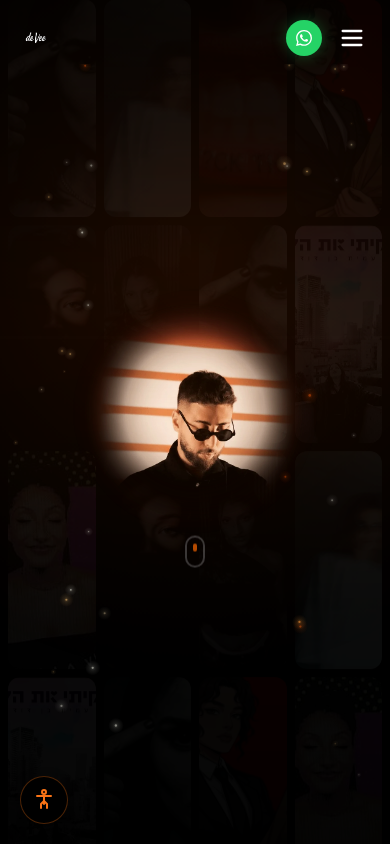
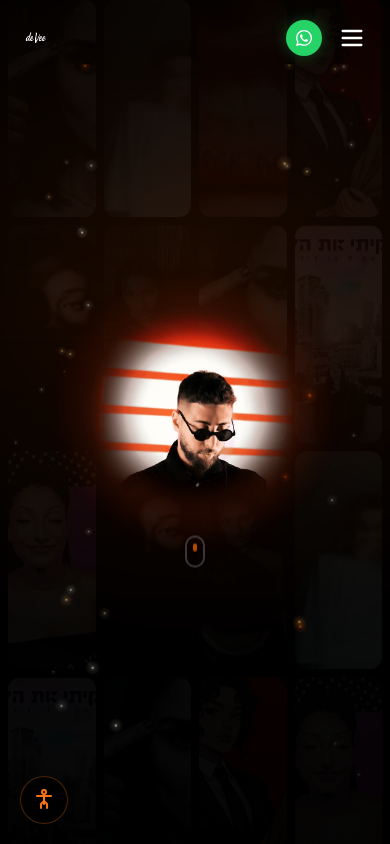
Before and after one commit to deVee-Prod/deVee-Site, a React (Vite) app in the folder frontend/: page / in a window 390 px wide. Shown: the top 844 px of the page. Built offline with nearby package versions, Linux system fonts and the light colour scheme.

Commit message:
Fix Hero portrait colors and mobile glow stacking overlay

```diff
--- a/frontend/index.html
+++ b/frontend/index.html
@@ -27,7 +27,7 @@
     <link rel="preconnect" href="https://fonts.gstatic.com" crossorigin />
     <link href="https://fonts.googleapis.com/css2?family=Montserrat:wght@800;900&display=swap" rel="stylesheet" media="print" onload="this.media='all'" />
     <noscript><link href="https://fonts.googleapis.com/css2?family=Montserrat:wght@800;900&display=swap" rel="stylesheet" /></noscript>
-    <link rel="preload" href="/deVee Vingette 2 sized.webp" as="image" type="image/webp" fetchpriority="high" />
+    <link rel="preload" href="/deVee-hero-v3.jpg" as="image" type="image/jpeg" fetchpriority="high" />
     <title>deVee Music</title>
 
     <script type="application/ld+json">
@@ -113,7 +113,7 @@
   <body>
     <a href="#main-content" class="skip-link" style="position:absolute;top:-100%;left:50%;transform:translateX(-50%);background:#f97316;color:#000;padding:12px 24px;z-index:100000;font-weight:700;font-size:14px;border-radius:0 0 8px 8px;transition:top 0.2s ease;text-decoration:none;" onfocus="this.style.top='0'" onblur="this.style.top='-100%'">Skip to main content</a>
     <script>if(location.pathname!=="/"&&location.pathname!=="")document.write("<style>#shell{display:none}</style>")</script>
-    <div id="shell" aria-hidden="true" class="bg-background" style="position:absolute;top:0;left:0;right:0;z-index:99990;pointer-events:none"><div class="min-h-screen text-white"><div style="height:60px" class="sm:!h-[80px]"></div><section class="relative flex flex-col items-center justify-center min-h-[88vh] md:min-h-[85vh] pt-10 sm:pt-14 pb-0 px-4 sm:px-6 overflow-hidden"><div class="relative z-10 flex flex-col items-center text-center w-full mt-auto mb-auto"><div class="relative max-w-[14rem] sm:max-w-[22rem] md:max-w-[25rem] lg:max-w-[29rem]"><img src="/deVee Vingette 2 sized.webp" alt="deVee" width="725" height="697" fetchpriority="high" class="w-full h-auto mix-blend-screen" style="mask-image:radial-gradient(circle,black 45%,transparent 72%);-webkit-mask-image:radial-gradient(circle,black 45%,transparent 72%)" /></div><div class="mt-6 sm:mt-7 md:mt-8 mb-8 sm:mb-10 md:mb-12 pb-0 flex flex-col items-center gap-2"><div class="w-5 h-8 sm:w-6 sm:h-10 border-2 border-white/30 rounded-full flex items-start justify-center p-1.5 sm:p-2 animate-bounce opacity-70"><div class="w-1 h-2 sm:w-1.5 sm:h-3 bg-orange-500 rounded-full"></div></div></div></div></section></div></div>
+    <div id="shell" aria-hidden="true" class="bg-background" style="position:absolute;top:0;left:0;right:0;z-index:99990;pointer-events:none"><div class="min-h-screen text-white"><div style="height:60px" class="sm:!h-[80px]"></div><section class="relative flex flex-col items-center justify-center min-h-[88vh] md:min-h-[85vh] pt-10 sm:pt-14 pb-0 px-4 sm:px-6 overflow-hidden"><div class="relative z-10 flex flex-col items-center text-center w-full mt-auto mb-auto"><div class="relative max-w-[14rem] sm:max-w-[22rem] md:max-w-[25rem] lg:max-w-[29rem]"><img src="/deVee-hero-v3.jpg" alt="deVee" width="725" height="697" fetchpriority="high" class="w-full h-auto mix-blend-screen" style="mask-image:radial-gradient(circle,black 45%,transparent 72%);-webkit-mask-image:radial-gradient(circle,black 45%,transparent 72%)" /></div><div class="mt-6 sm:mt-7 md:mt-8 mb-8 sm:mb-10 md:mb-12 pb-0 flex flex-col items-center gap-2"><div class="w-5 h-8 sm:w-6 sm:h-10 border-2 border-white/30 rounded-full flex items-start justify-center p-1.5 sm:p-2 animate-bounce opacity-70"><div class="w-1 h-2 sm:w-1.5 sm:h-3 bg-orange-500 rounded-full"></div></div></div></div></section></div></div>
     <div id="root"></div>
     <script type="module" src="/src/main.tsx"></script>
     <script>
--- a/frontend/src/components/HeroSection.tsx
+++ b/frontend/src/components/HeroSection.tsx
@@ -64,42 +64,42 @@ export function HeroSection() {
             }}
           >
             <img
-              src="/deVee Vingette 2 sized.webp"
+              src="/deVee-hero-v3.jpg"
               alt="deVee"
               width="725"
               height="697"
               fetchPriority="high"
               loading="eager"
-              className="w-full h-auto mix-blend-screen"
+              className="relative z-10 w-full h-auto mix-blend-screen"
               style={{ maskImage: 'radial-gradient(circle, black 45%, transparent 72%)', WebkitMaskImage: 'radial-gradient(circle, black 45%, transparent 72%)' }}
             />
             {/* Orange glow on LEFT side */}
             <div
-              className="absolute top-[-10%] bottom-[-10%] hidden md:block transition-opacity duration-500 ease-out"
+              className="absolute -z-10 pointer-events-none top-[-10%] bottom-[-10%] hidden md:block transition-opacity duration-500 ease-out"
               style={{
                 left: '-40%',
                 width: '50%',
-                background: 'radial-gradient(ellipse at 70% 50%, rgba(234,88,12,0.12) 0%, rgba(234,88,12,0.05) 40%, transparent 70%)',
+                background: 'radial-gradient(ellipse at 70% 50%, rgba(240,62,21,0.12) 0%, rgba(240,62,21,0.05) 40%, transparent 70%)',
                 opacity: tilt.scale > 1 ? 1 : 0,
                 filter: 'blur(14px)',
               }}
             />
             {/* Orange glow on RIGHT side */}
             <div
-              className="absolute top-[-10%] bottom-[-10%] hidden md:block transition-opacity duration-500 ease-out"
+              className="absolute -z-10 pointer-events-none top-[-10%] bottom-[-10%] hidden md:block transition-opacity duration-500 ease-out"
               style={{
                 right: '-40%',
                 width: '50%',
-                background: 'radial-gradient(ellipse at 30% 50%, rgba(234,88,12,0.12) 0%, rgba(234,88,12,0.05) 40%, transparent 70%)',
+                background: 'radial-gradient(ellipse at 30% 50%, rgba(240,62,21,0.12) 0%, rgba(240,62,21,0.05) 40%, transparent 70%)',
                 opacity: tilt.scale > 1 ? 1 : 0,
                 filter: 'blur(14px)',
               }}
             />
-            {/* Mobile: always-on subtle glow around logo (hidden on desktop) */}
+            {/* Mobile: always-on subtle outer halo glow around logo (transparent center so portrait colors stay true) */}
             <div
-              className="absolute inset-[-12%] rounded-full block md:hidden"
+              className="absolute -z-10 pointer-events-none inset-[-12%] rounded-full block md:hidden"
               style={{
-                background: 'radial-gradient(circle, rgba(234,88,12,0.13) 0%, rgba(234,88,12,0.05) 40%, transparent 65%)',
+                background: 'radial-gradient(circle, transparent 0%, transparent 36%, rgba(240,62,21,0.14) 50%, rgba(240,62,21,0.05) 64%, transparent 78%)',
                 filter: 'blur(10px)',
                 animation: 'mobileGlowPulse 4s ease-in-out infinite',
               }}
```
Also changed, not shown: frontend/public/deVee-hero-v3.jpg (added), 21 other files (tests, documents, lock files or other folders).
